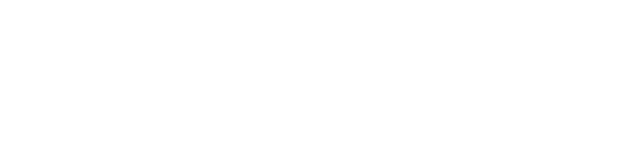
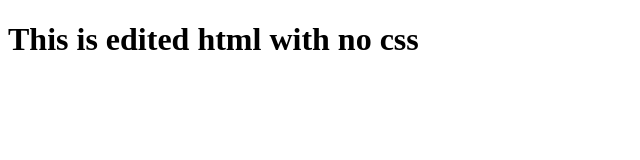
Before and after one commit to umesh2112/Test-pull, a plain HTML site: page hi.html in a window 1280 px wide. Shown: the whole page, without its empty margins (0-640 px from the left). Drawn offline with Linux system fonts and the light colour scheme.

Commit message:
Update hi.html

```diff
--- a/hi.html
+++ b/hi.html
@@ -6,6 +6,6 @@
     <title>Document</title>
 </head>
 <body>
-
+    <h1>This is edited html with no css</h1>
 </body>
 </html>
```
